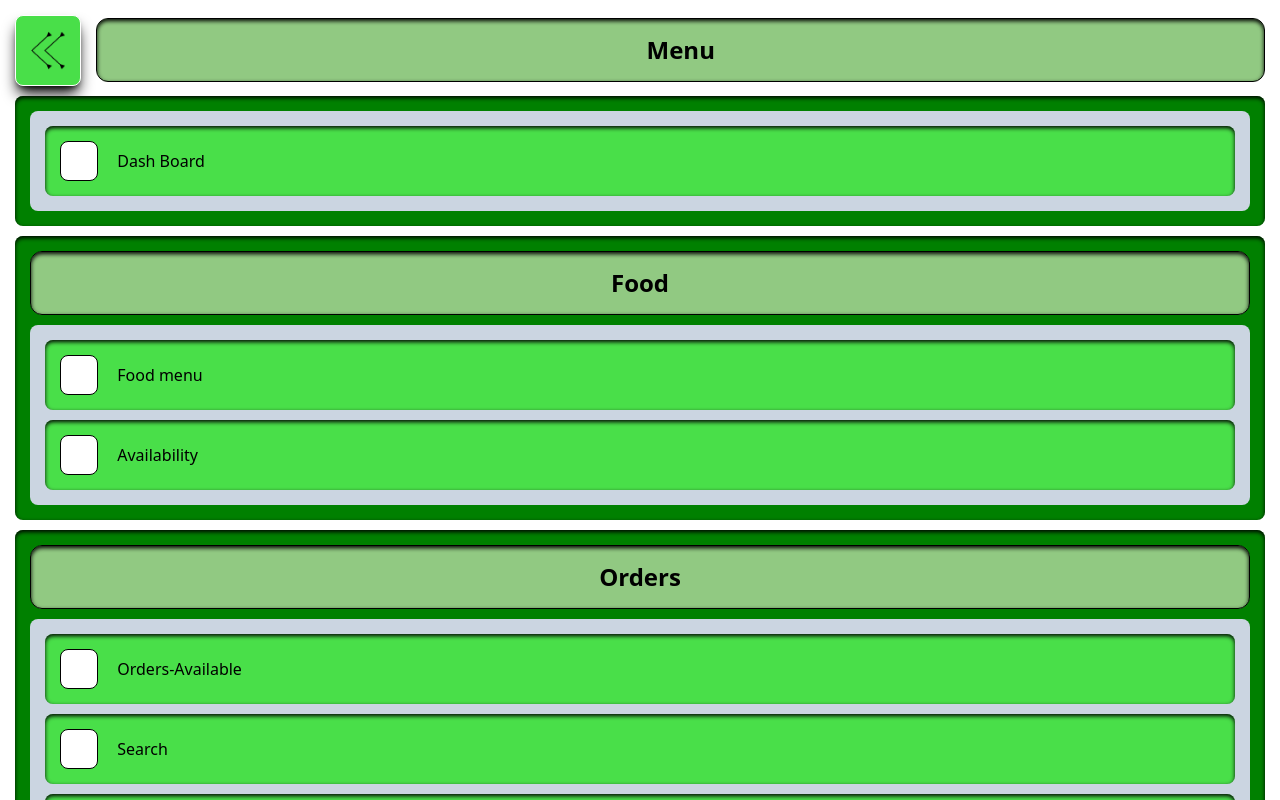
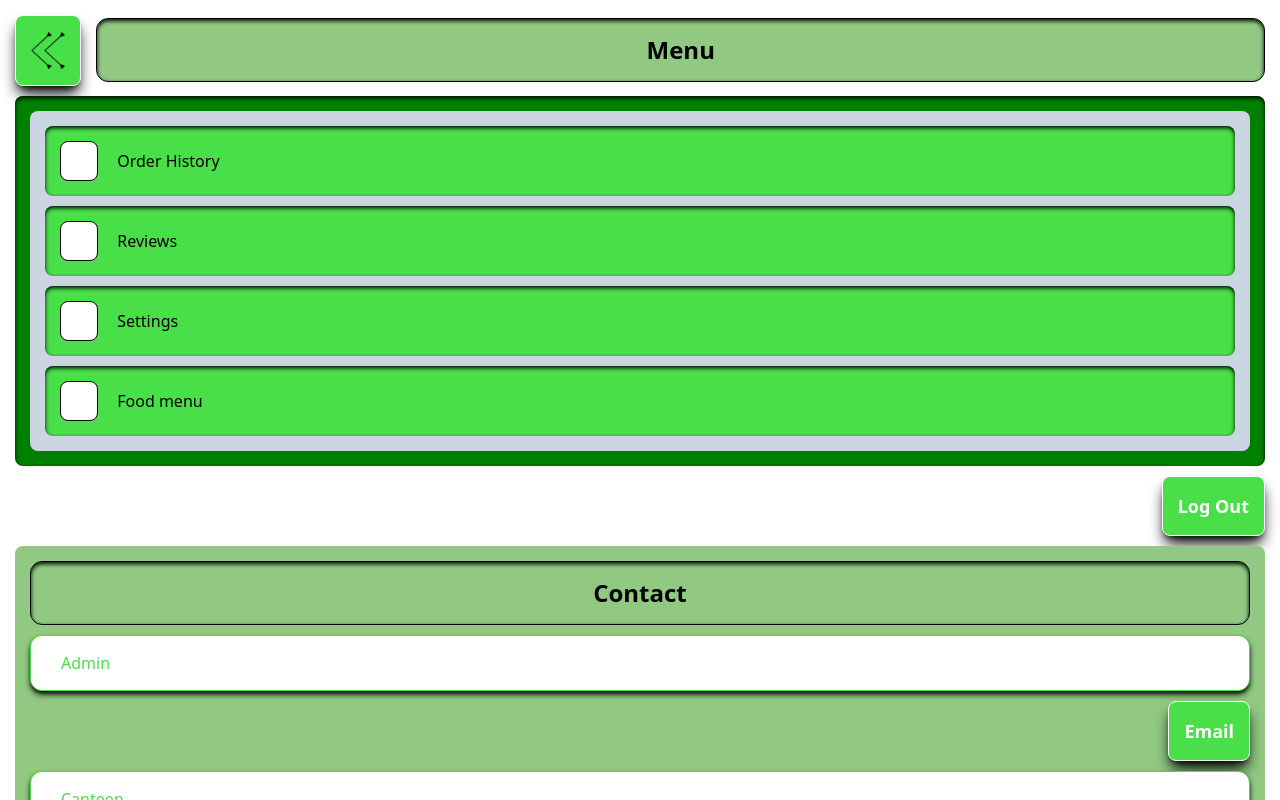
Before and after one commit to MACM18/system0-Mini-Project, a Next.js app: page / in a window 1280 px wide. Both pictures are taken after a click on the element 49 px from the left and 51 px from the top of the page. Shown: the top 800 px of the page. Built offline with nearby package versions, Linux system fonts and the light colour scheme.

Commit message:
Commit0802

```diff
--- /dev/null
+++ b/src/Components/CombindedAdvanced/SideBarUser.jsx
@@ -0,0 +1,41 @@
+import { ArrowButton, OptionBox, ContactMenu } from "../CombinedComponents";
+import { TitleBox, Button } from "..";
+import { useState } from "react";
+export default function SideBarMenu() {
+  const [menuStatus, setMenuStatus] = useState(false);
+  return (
+    <div className={"flex flex-1 flex-col gap-10 justify-between p-15"}>
+      <div
+        className={"flex flex-1 flex-row justify-between gap-15 items-center"}
+      >
+        <ArrowButton
+          onToggle={() =>
+            menuStatus == false
+              ? setMenuStatus(true)
+              : menuStatus == true
+              ? setMenuStatus(false)
+              : null
+          }
+        />
+        {menuStatus && <TitleBox title={"Menu"} />}
+      </div>
+      {menuStatus && (
+        <div
+          className={
+            "flex flex-1 flex-col justifybetween gap-10 p-15 bg-Green2 rounded-lg shadow-inner shadow-black"
+          }
+        >
+          <OptionBox
+            List={["Order History", "Reviews", "Settings", "Food menu"]}
+          />
+        </div>
+      )}
+      {menuStatus && (
+        <div className="flex flex-1 flex-row justify-end">
+          <Button text={"Log Out"} />
+        </div>
+      )}
+      {menuStatus && <ContactMenu />}
+    </div>
+  );
+}
--- a/src/Components/CombindedAdvanced/index.js
+++ b/src/Components/CombindedAdvanced/index.js
@@ -2,3 +2,4 @@ export { default as AddToCartNormal } from "./AddToCartNormal";
 export { default as AddToCartWithCurry } from "./AddToCartWithCurry";
 export { default as SideBarMenu } from "./SideBarMenu";
 export { default as SideBarAdmin } from "./SideBarAdmin";
+export { default as SideBarUser } from "./SideBarUser";
--- a/src/pages/index.js
+++ b/src/pages/index.js
@@ -14,6 +14,7 @@ import {
   AddToCartWithCurry,
   SideBarMenu,
   SideBarAdmin,
+  SideBarUser,
 } from "@/Components/CombindedAdvanced";
 const inter = Inter({ subsets: ["latin"] });
 
@@ -25,7 +26,7 @@ export default function Home() {
         <meta name="viewport" content="width=device-width, initial-scale=1" />
         <meta charSet="UTF-8" />
       </Head>
-      <SideBarAdmin />
+      <SideBarUser />
     </>
   );
 }
```
